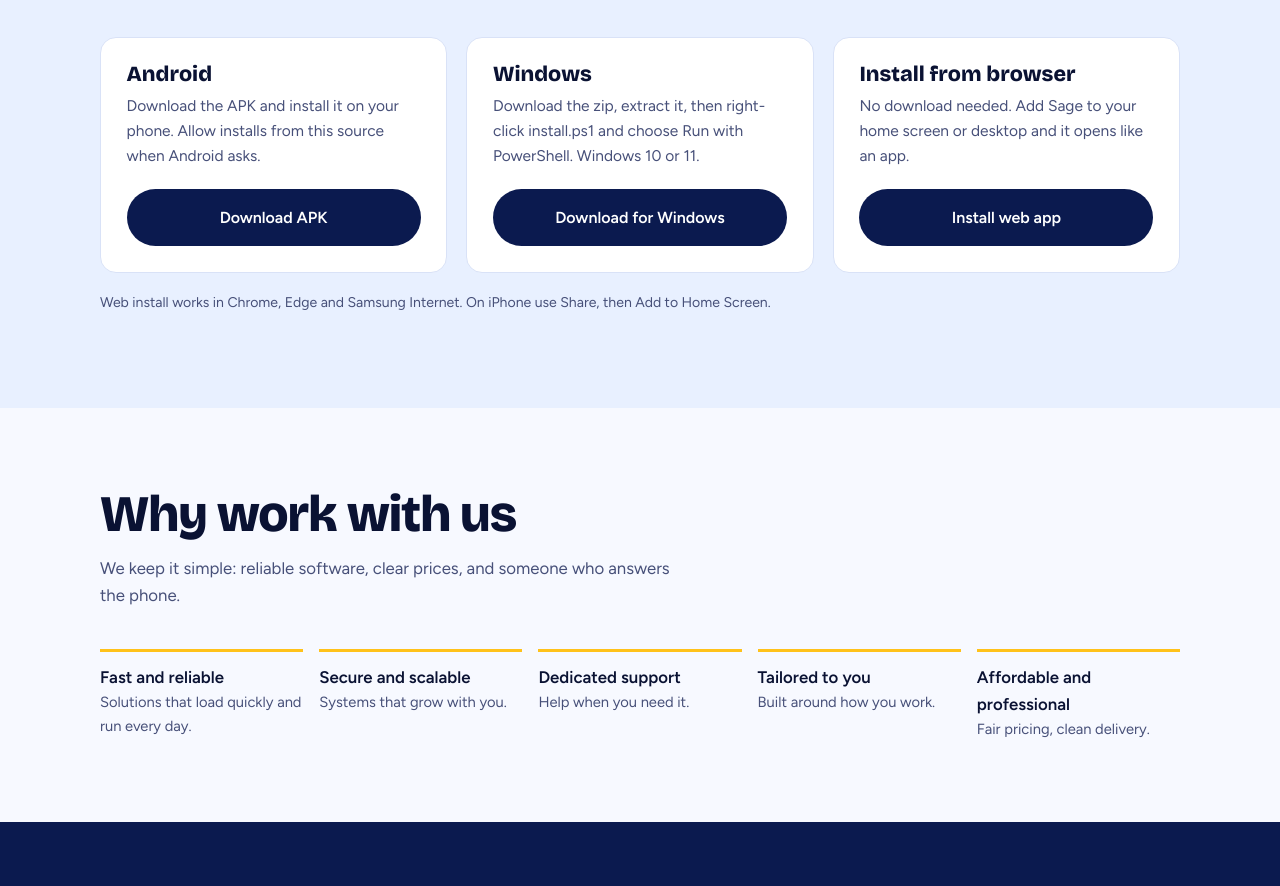
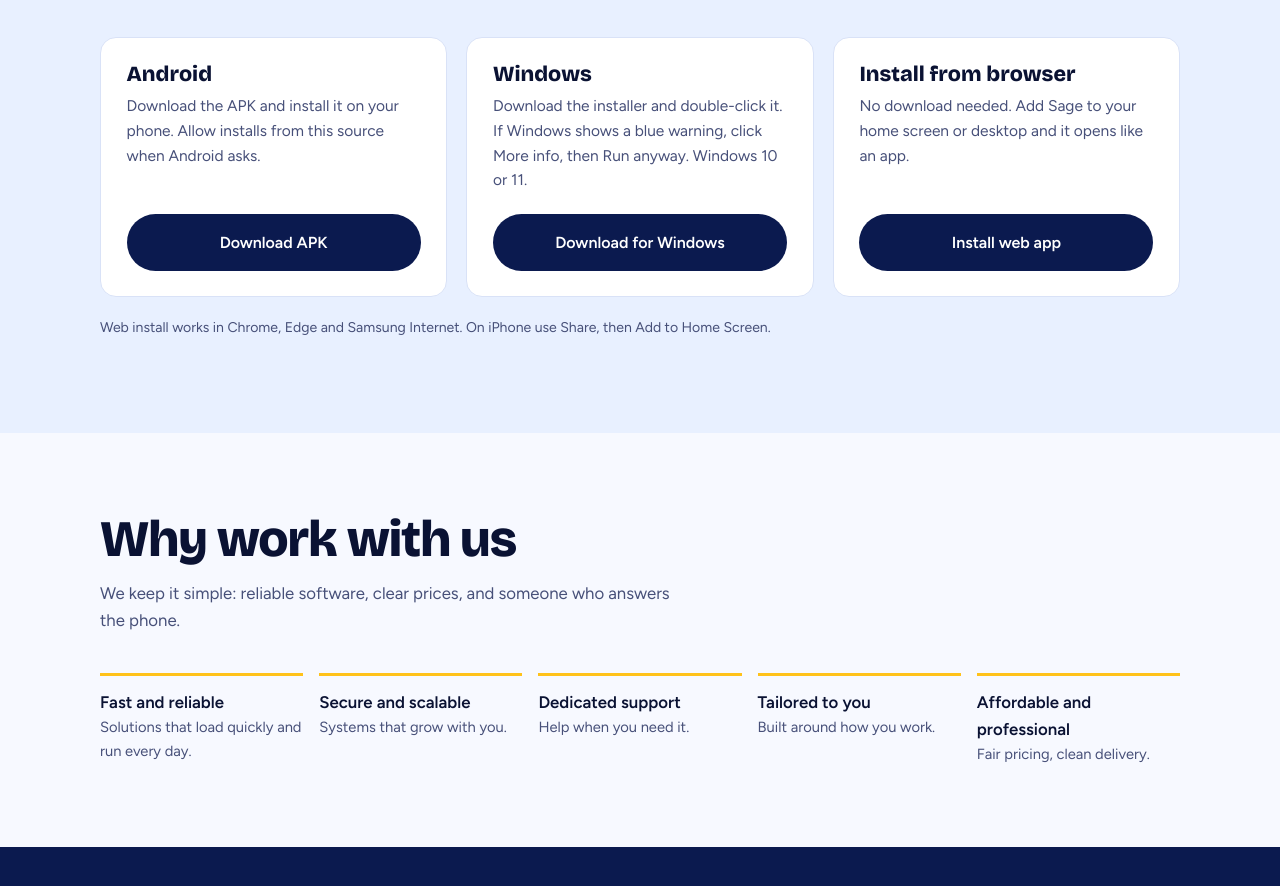
Before and after one commit to sage-programmers/web, a plain HTML site: page index.html in a window 1280 px wide. Shown: the part 1487-2373 px from the top of the page. Drawn offline with nearby package versions, Linux system fonts and the light colour scheme.

Commit message:
Add files via upload

```diff
--- a/index.html
+++ b/index.html
@@ -109,7 +109,7 @@ footer{background:#050c2e;color:#9fb0e6;text-align:center;padding:1.6rem 1rem;fo
   <p class="sub">Install Sage POS on your phone or computer. It works for shops, events and small businesses.</p>
   <div class="dl">
     <div class="dcard"><h3>Android</h3><p>Download the APK and install it on your phone. Allow installs from this source when Android asks.</p><a class="btn" href="downloads/Sage-Programmers.apk" download>Download APK</a></div>
-    <div class="dcard"><h3>Windows</h3><p>Download the zip, extract it, then right-click install.ps1 and choose Run with PowerShell. Windows 10 or 11.</p><a class="btn" href="downloads/Sage-Windows.zip" download>Download for Windows</a></div>
+    <div class="dcard"><h3>Windows</h3><p>Download the installer and double-click it. If Windows shows a blue warning, click More info, then Run anyway. Windows 10 or 11.</p><a class="btn" href="downloads/Sage-Programmers-Setup.exe" download>Download for Windows</a></div>
     <div class="dcard"><h3>Install from browser</h3><p>No download needed. Add Sage to your home screen or desktop and it opens like an app.</p><a class="btn" href="#" id="install">Install web app</a></div>
   </div>
   <p class="note" id="installnote">Web install works in Chrome, Edge and Samsung Internet. On iPhone use Share, then Add to Home Screen.</p>
```
Also changed, not shown: 5 other files.
